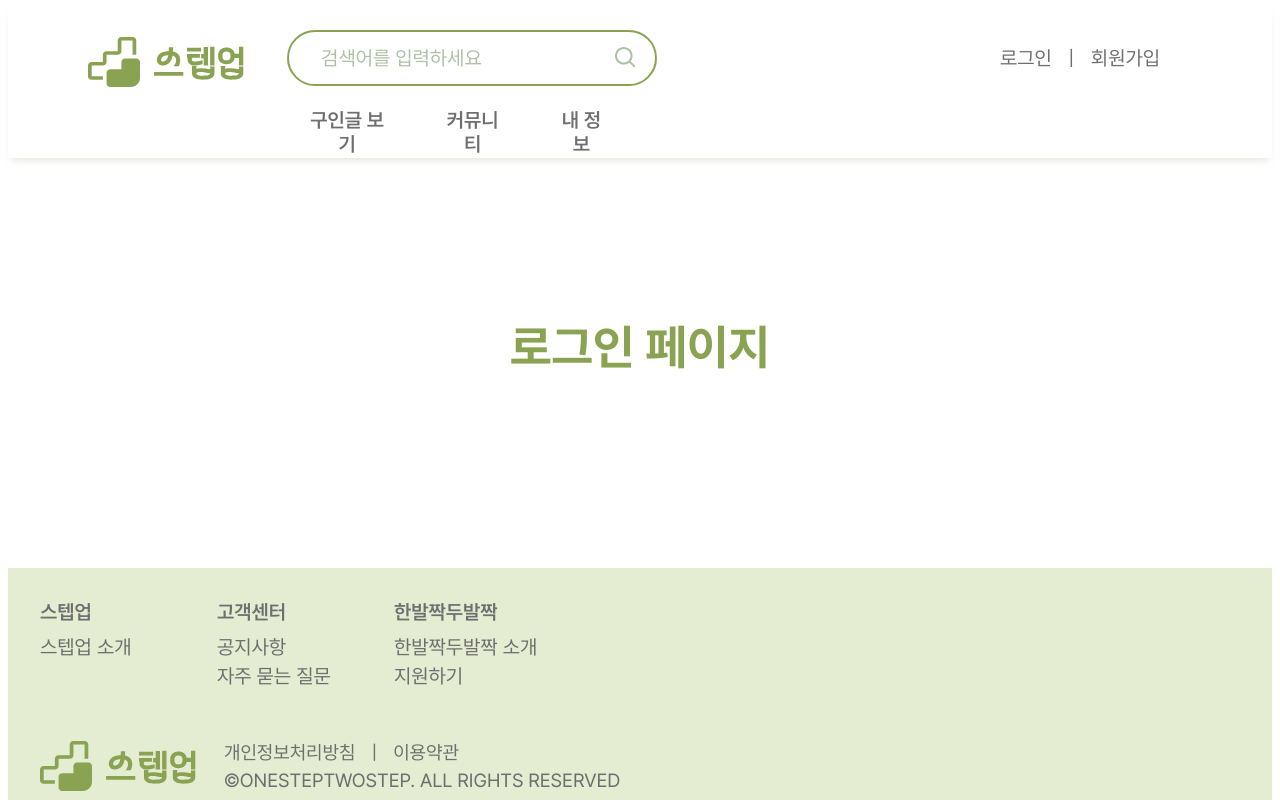
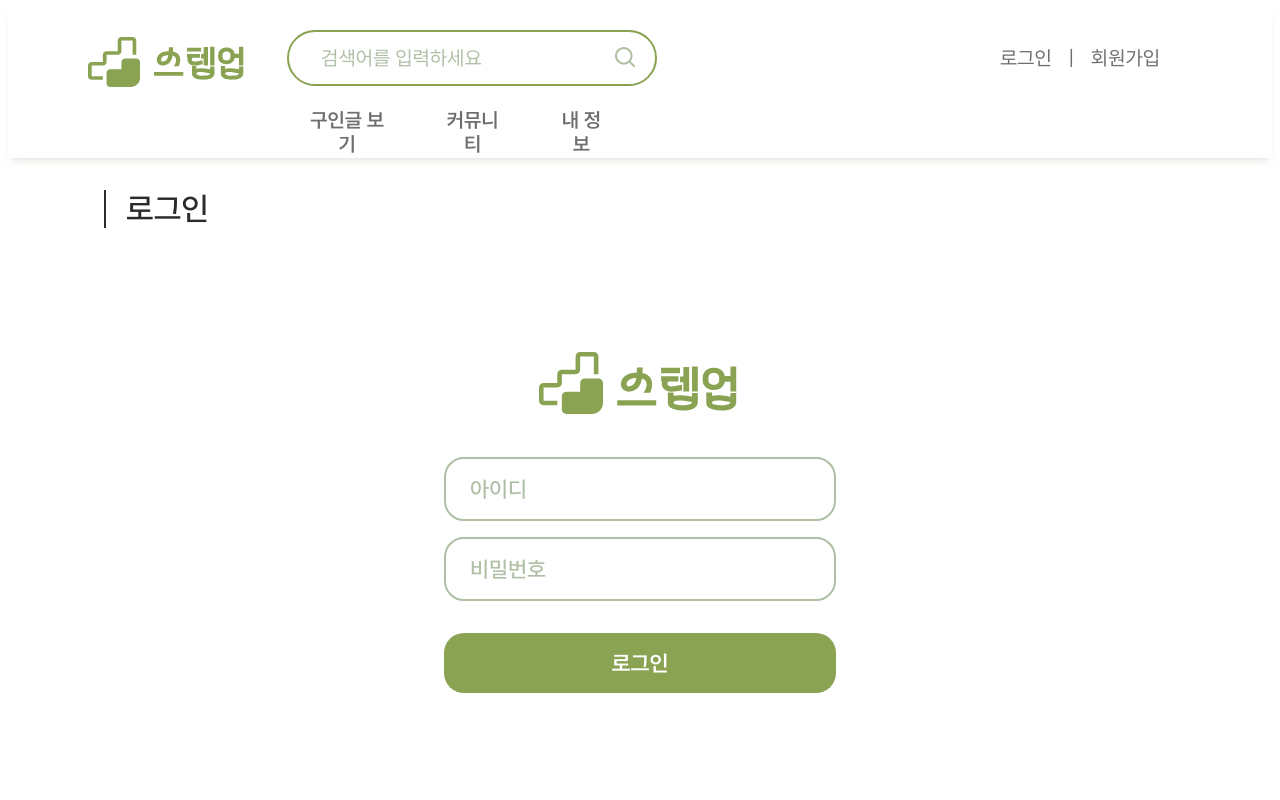
Before and after one commit to ICT-project-stepup/stepup-web, a React (Create React App) app: page /login in a window 1280 px wide. Shown: the top 800 px of the page. Built offline with nearby package versions, Linux system fonts and the light colour scheme.

Commit message:
Feat: 로그인 페이지 구현

```diff
--- a/src/pages/authentication/login/LogIn.js
+++ b/src/pages/authentication/login/LogIn.js
@@ -1,22 +1,80 @@
 import { styled } from "styled-components";
+import PageTitle from "../../../components/PageTitle";
+import { ReactComponent as BigLogo} from '../../../assets/BigLogo.svg';
 
-/* 예은 */
+
+/* 채민 */
 export default function LogIn() {
     return(
-        <Test>
-            <span>로그인 페이지</span>
-        </Test>
+        <LoginPageContainer>
+            <PageTitle text="로그인" />
+            <LoginWrapper>
+                <BigLogo
+                    width={'12.625rem'} height={'4.188rem'}
+                />
+                <LoginInputWrapper>
+                    <IdPasswordInput placeholder="아이디"/>
+                    <IdPasswordInput type="password" placeholder="비밀번호"/>
+                </LoginInputWrapper>
+                <LoginBtn>로그인</LoginBtn>
+            </LoginWrapper>
+        </LoginPageContainer>
     )
 }
 
-const Test = styled.div`
+const LoginPageContainer = styled.div`
+    width: auto;
+    height: 52rem;
+    display: block;
+    align-items: flex-start;
+    padding: 2rem 6rem 0 6rem;
+`;
+
+const LoginWrapper = styled.div`
     width: 100%;
-    height: 100%;
+    height: 30rem;
     display: flex;
-    justify-content: center;
+    flex-direction: column;
+    align-items: center;
     margin-top: 10rem;
+`;
 
-    font-family: "Pretendard-Bold";
-    font-size: 3rem;
-    color: #8AA353;
+const LoginInputWrapper = styled.div`
+    width: 24.5rem;
+    height: 9rem;
+    display: flex;
+    flex-direction: column;
+    justify-content: space-between;
+    margin-top: 2.5rem;
 `;
+
+const IdPasswordInput = styled.input`
+    height: 3.75rem;
+    font-family: Pretendard-Medium;
+    font-size: 1.375rem;
+    border: 0.13rem solid #AFBFA5;
+    border-radius: 1.25rem;
+    padding: 0 1.5rem;
+
+    &::placeholder {
+        color: #AFBFA5;
+    }
+    &:focus {
+        outline: none;
+        border: 0.13rem solid #AFBFA5;
+        color: #6E6E6E;
+    }
+`;
+
+const LoginBtn = styled.button`
+    width: 24.5rem;
+    height: 3.75rem;
+    font-family: Pretendard-SemiBold;
+    font-size: 1.375rem;
+    border-radius: 1.25rem;
+    background: #8AA353;
+    color: white;
+    border: none;
+    cursor: pointer;
+    margin-top: 2rem;
+`;
```
Also changed, not shown: src/assets/BigLogo.svg (added), src/assets/Logo.svg.
